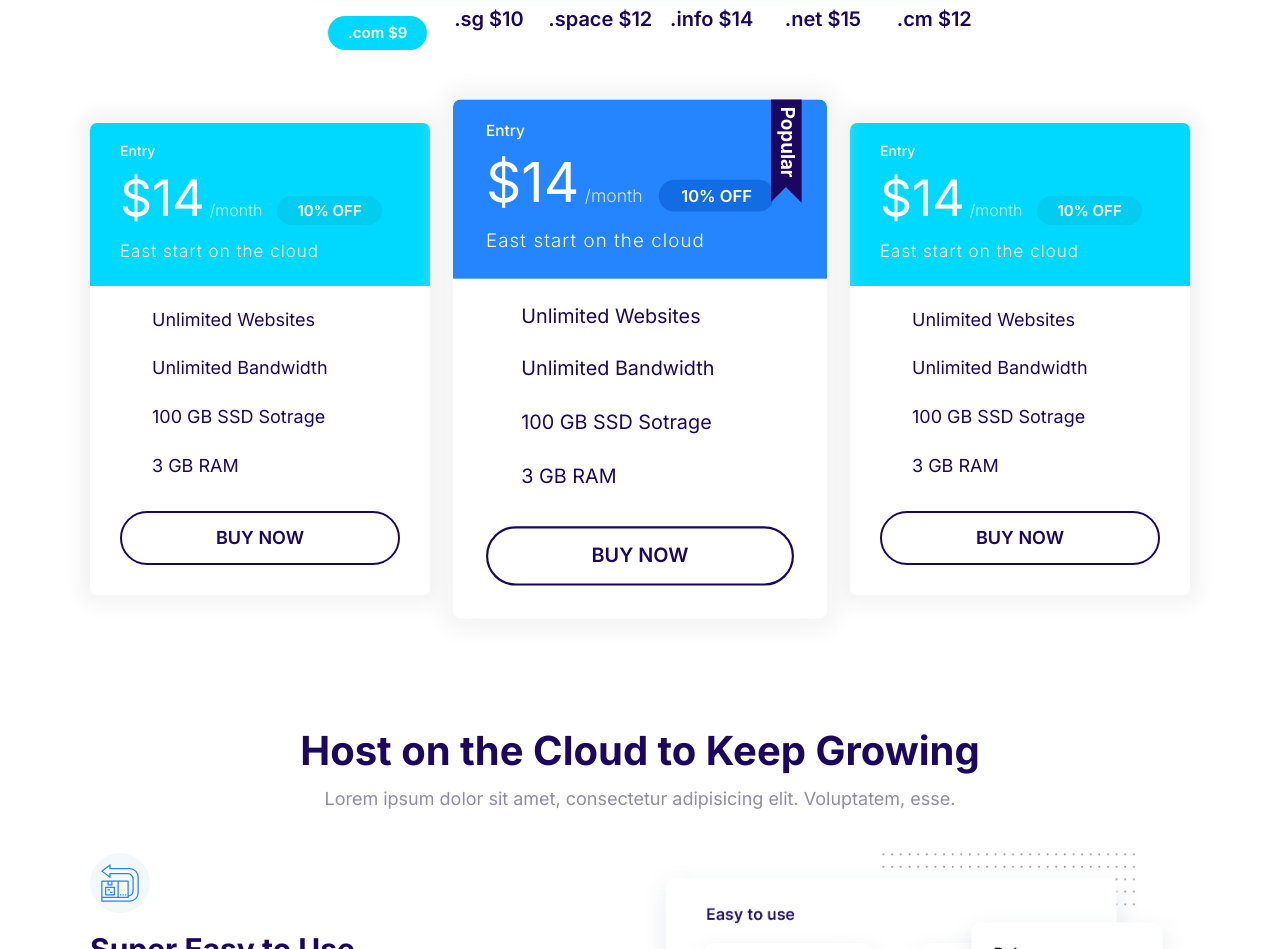
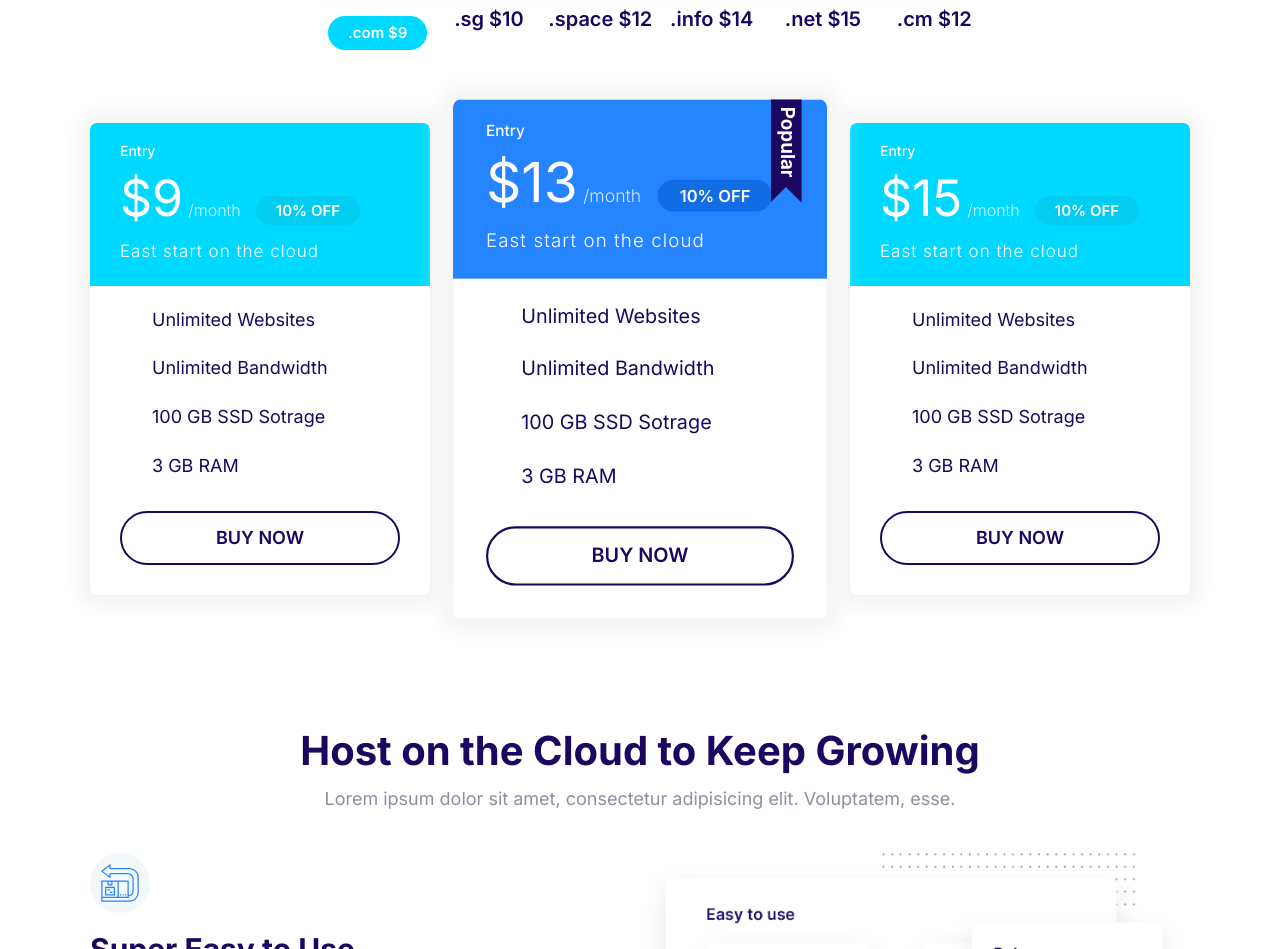
Before and after one commit to devlili10/cloudSphere, a website built with Parcel: page index.html in a window 1280 px wide. Shown: the part 1079-2028 px from the top of the page. Built offline with nearby package versions, Linux system fonts and the light colour scheme.

Commit message:
Build for production and update the prices.

```diff
--- a/index.html
+++ b/index.html
@@ -106,7 +106,7 @@
         <div class="card card--secondary">
           <header class="card__header">
             <h3 class="plan__name">Entry</h3>
-            <span class="plan__price">$14</span>
+            <span class="plan__price">$9</span>
             <span class="plan__billing-cycle">/month</span>
             <span class="badge badge--secondary badge--small">10% OFF</span>
             <span class="plan__description">East start on the cloud</span>
@@ -127,7 +127,7 @@
         <div class="card card--primary">
           <header class="card__header">
             <h3 class="plan__name">Entry</h3>
-            <span class="plan__price">$14</span>
+            <span class="plan__price">$13</span>
             <span class="plan__billing-cycle">/month</span>
             <span class="badge badge--primary badge--small">10% OFF</span>
             <span class="plan__description">East start on the cloud</span>
@@ -149,7 +149,7 @@
         <div class="card card--secondary">
           <header class="card__header">
             <h3 class="plan__name">Entry</h3>
-            <span class="plan__price">$14</span>
+            <span class="plan__price">$15</span>
             <span class="plan__billing-cycle">/month</span>
             <span class="badge badge--secondary badge--small">10% OFF</span>
             <span class="plan__description">East start on the cloud</span>
```
